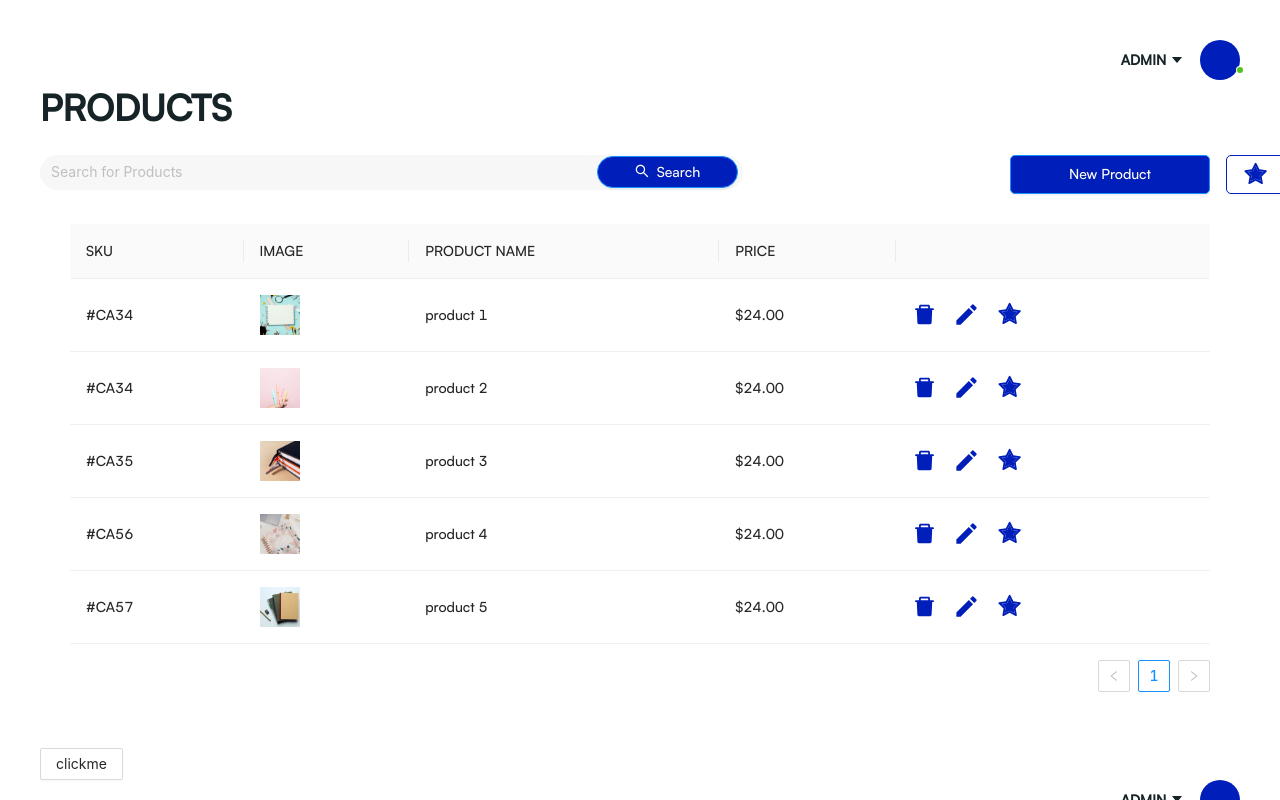
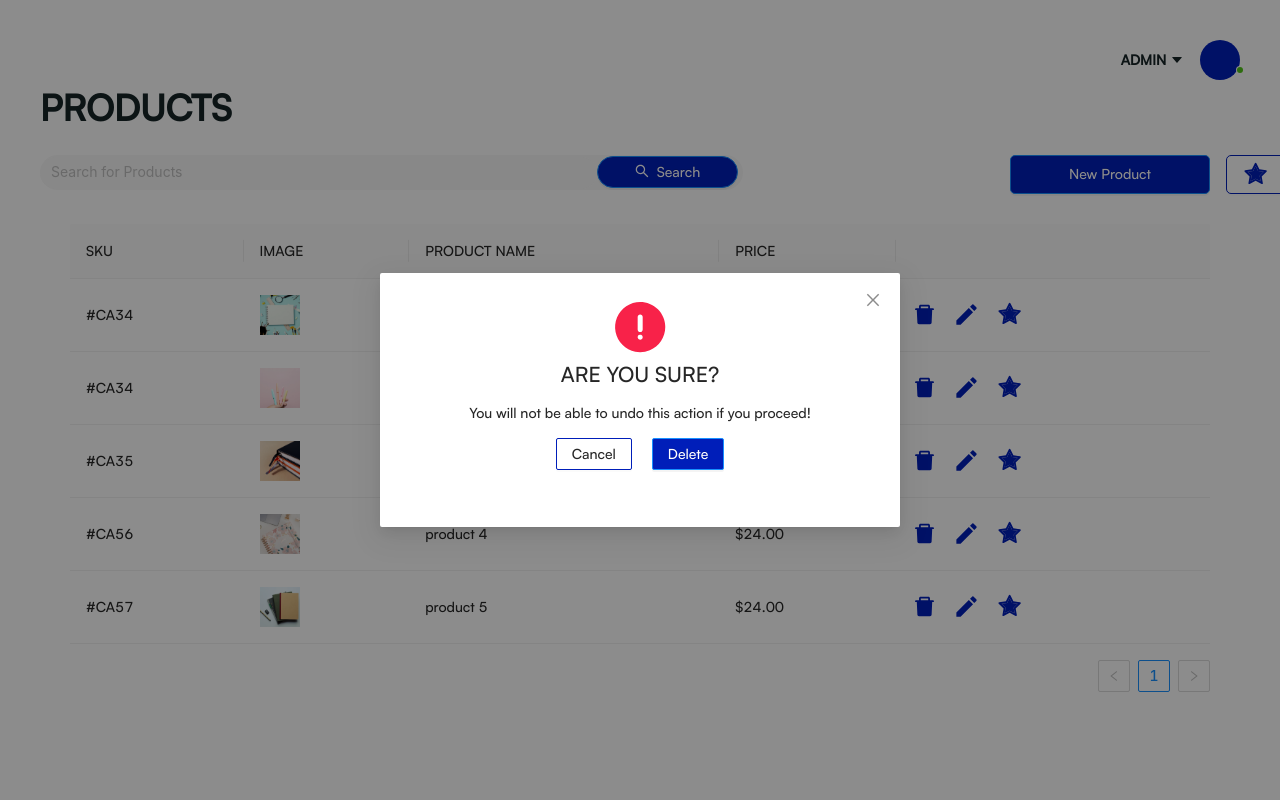
Before and after one commit to TechDinith/code94Labstest-frontend, a React (Create React App) app: page / in a window 1280 px wide. Both pictures are taken after a click on the link 924 px from the left and 312 px from the top of the page. Shown: the top 800 px of the page. Built offline with nearby package versions, Linux system fonts and the light colour scheme.

Commit message:
delete function

```diff
--- a/package.json
+++ b/package.json
@@ -4,20 +4,24 @@
   "private": true,
   "dependencies": {
     "@ant-design/icons": "^4.7.0",
+    "@redux-saga/types": "^1.1.0",
     "@reduxjs/toolkit": "^1.8.1",
     "@testing-library/jest-dom": "^4.2.4",
     "@testing-library/react": "^9.5.0",
     "@testing-library/user-event": "^7.2.1",
+    "@types/axios": "^0.14.0",
     "@types/jest": "^24.9.1",
     "@types/node": "^12.20.47",
     "@types/react": "^16.14.24",
     "@types/react-dom": "^16.9.14",
     "@types/react-redux": "^7.1.23",
     "antd": "^4.19.3",
+    "axios": "^0.26.1",
     "react": "^18.0.0",
     "react-dom": "^18.0.0",
     "react-redux": "^7.2.7",
     "react-scripts": "5.0.0",
+    "redux-saga": "^1.1.3",
     "sass": "^1.49.10",
     "typescript": "~4.1.5"
   },
--- a/src/App.tsx
+++ b/src/App.tsx
@@ -17,7 +17,7 @@ function App() {
   return (
     <div className="App">
       <ProductsPage />
-      <SearchResultPage />
+      {/* <SearchResultPage /> */}
     </div>
   );
 }
--- a/src/components/atoms/contentTableAtom/contentTable.atom.tsx
+++ b/src/components/atoms/contentTableAtom/contentTable.atom.tsx
@@ -1,9 +1,31 @@
-import { Space, Table } from "antd";
+import { Button, Modal, Space, Table } from "antd";
 import starred from "../../../assets/starred.svg";
 import editicon from "../../../assets/edit-icon.svg";
 import deleteicon from "../../../assets/delete-icon.svg";
+import alerticon from "../../../assets/alert.svg";
+import { useState } from "react";
+import { useDispatch } from "react-redux";
+import { deleteProductRed } from "../../../_redux/adminSlice";
 
 const ContentTableAtom = (props: any) => {
+  const dispatch = useDispatch();
+  const [isModalVisible, setIsModalVisible] = useState(false);
+  const [deleteKey, setDeleteKey] = useState(0);
+
+  const showModal = (key: number) => {
+    setIsModalVisible(true);
+    setDeleteKey(key);
+  };
+
+  const handleDelete = () => {
+    setIsModalVisible(false);
+    dispatch(deleteProductRed(deleteKey));
+  };
+
+  const handleCancel = () => {
+    setIsModalVisible(false);
+  };
+
   const columns = [
     {
       title: "SKU",
@@ -36,9 +58,10 @@ const ContentTableAtom = (props: any) => {
       key: "action",
       render: (text: string, record: any) => (
         <Space size="middle">
-          <a>
+          <a onClick={() => showModal(record.key)}>
             <img src={deleteicon} />
           </a>
+
           <a>
             <img src={editicon} />
           </a>
@@ -57,6 +80,37 @@ const ContentTableAtom = (props: any) => {
         columns={columns}
         dataSource={props.data}
       />
+      <Modal
+        visible={isModalVisible}
+        centered
+        onCancel={handleCancel}
+        footer={false}
+        bodyStyle={{
+          fontFamily: "Satoshi-Medium",
+          textAlign: "center",
+          height: 254,
+        }}
+      >
+        <img src={alerticon} />
+        <h2>ARE YOU SURE?</h2>
+        <p>You will not be able to undo this action if you proceed!</p>
+        <Button
+          key="back"
+          onClick={handleCancel}
+          style={{ marginRight: 20, borderColor: "#001eb9" }}
+        >
+          Cancel
+        </Button>
+
+        <Button
+          key="delete"
+          type="primary"
+          onClick={handleDelete}
+          style={{ backgroundColor: "#001eb9" }}
+        >
+          Delete
+        </Button>
+      </Modal>
     </>
   );
 };
```
Also changed, not shown: 1 other file (tests, documents, lock files or other folders).
